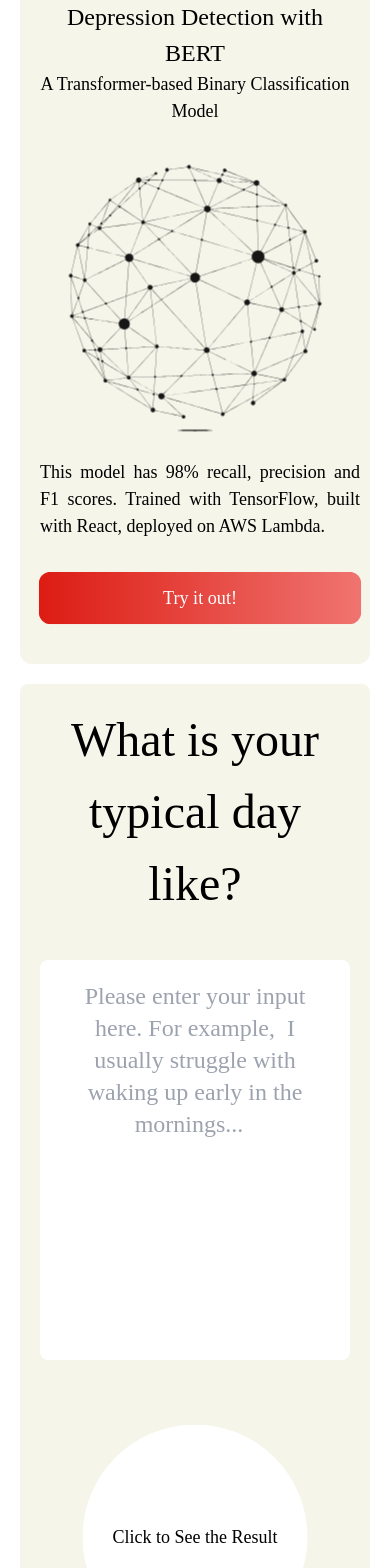
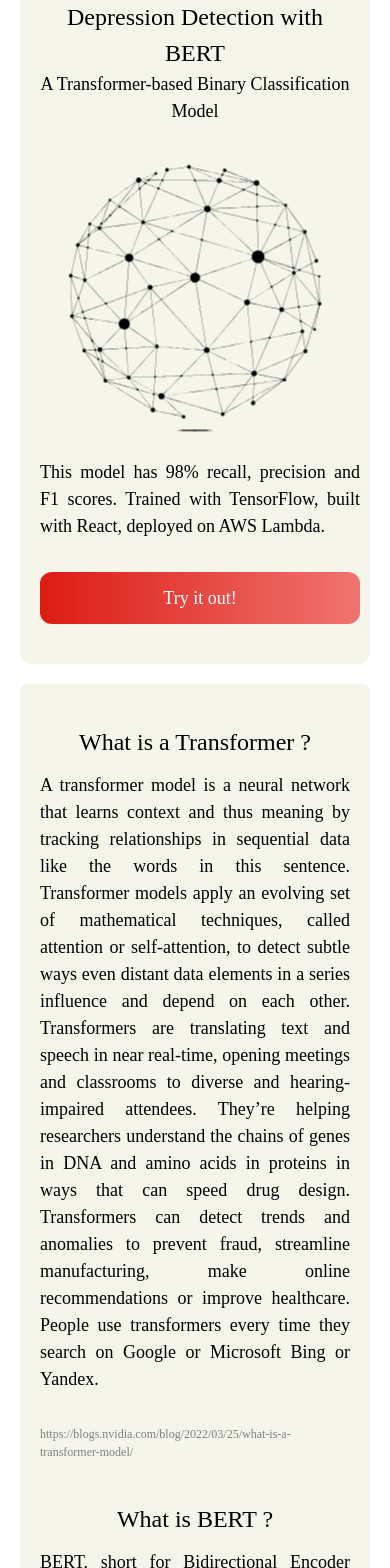
Before and after one commit to yangoz94/ml-depression-detection, a React (Vite) app in the folder react-frontend/: page / in a window 390 px wide. Shown: the part 80-1648 px from the top of the page. Built offline with nearby package versions, Linux system fonts and the light colour scheme; a web font is replaced by a local one.

Commit message:
added information container, refactored code

```diff
--- a/react-frontend/src/App.tsx
+++ b/react-frontend/src/App.tsx
@@ -1,14 +1,91 @@
-import { useState } from "react";
+import { useState, useRef, RefObject } from "react";
 import Button from "./components/Button";
-import DemoContainer from "./components/DemoContainer";
-import LandingPageContainer from "./components/LandingPageContainer";
-
+import InformationContainer from "./components/InformationContainer";
 
 function App() {
+  const x: number = 5;
+  const demoRef = useRef() as RefObject<HTMLDivElement>;
   return (
     <>
-      <LandingPageContainer/>
-      <DemoContainer/>
+      {/* Main Landing Container */}
+      <div className="flex flex-col gap-3 h-min-full m-5 bg-GREEN_MAIN p-5 rounded-xl md:gap-2">
+        <div className="w-36 rounded-xl bg-RED-GRADIENT ">
+          <h3 className=" text-[white]"> Machine Learning </h3>
+        </div>
+        <div>
+          <h1 className="md:text-[36px]">Depression Detection with BERT</h1>
+          <h3 className="md:text-[24px] ">
+            A Transformer-based Binary Classification Model
+          </h3>
+        </div>
+        <img
+          src="src/assets/wire.svg"
+          className="w-[400px] scale-110 md:scale-100 md:w-[500px] animate-pulse mx-auto"
+        ></img>
+        <div className="w-80 md:w-[450px]">
+          <h3 className="text-justify">
+            This model has 98% recall, precision and F1 scores. Trained with
+            TensorFlow, built with React, deployed on AWS Lambda.
+          </h3>
+        </div>
+        <Button
+          label="Try it out!"
+          onPress={() => demoRef.current?.scrollIntoView()}
+        />
+      </div>
+      {/* Definitions Container */}
+      <div className="flex flex-wrap gap-y-10 h-fit bg-GREEN_MAIN py-10 m-5 rounded-lg ">
+        <InformationContainer
+          header="What is a Transformer ?"
+          content="A transformer model is a neural network that learns context and thus meaning by tracking relationships in sequential data like the words in this sentence.
+
+          Transformer models apply an evolving set of mathematical techniques, called attention or self-attention, to detect subtle ways even distant data elements in a series influence and depend on each other.
+
+          Transformers are translating text and speech in near real-time, opening meetings and classrooms to diverse and hearing-impaired attendees.
+
+          They’re helping researchers understand the chains of genes in DNA and amino acids in proteins in ways that can speed drug design. Transformers can detect trends and anomalies to prevent fraud, streamline manufacturing, make online recommendations or improve healthcare.
+
+          People use transformers every time they search on Google or Microsoft Bing or Yandex."
+          reference="https://blogs.nvidia.com/blog/2022/03/25/what-is-a-transformer-model/"
+        />
+        <InformationContainer
+          header="What is BERT ?"
+          content="BERT, short for Bidirectional Encoder Representations from Transformers, is a Machine Learning (ML) model for natural language processing. It was developed in 2018 by researchers at Google AI Language and serves as a swiss army knife solution to 11+ of the most common language tasks, such as sentiment analysis and named entity recognition.
+
+          Language has historically been difficult for computers to ‘understand’. Sure, computers can collect, store, and read text inputs but they lack basic language context.
+
+          So, along came Natural Language Processing (NLP): the field of artificial intelligence aiming for computers to read, analyze, interpret and derive meaning from text and spoken words. This practice combines linguistics, statistics, and Machine Learning to assist computers in ‘understanding’ human language.BERT revolutionized the NLP space by solving the most common NLP tasks."
+          reference="https://huggingface.co/blog/bert-101#1-what-is-bert-used-for"
+        />
+      </div>
+
+      {/* Demo Container */}
+      <div
+        className="bg-GREEN_MAIN flex flex-col h-fit m-5  lg:gap-5 rounded-lg lg:flex-row"
+        ref={demoRef}
+      >
+        <div className=" w-full my-auto p-5  ">
+          <h1 className=" text-[24px] m-auto lg:text-[48px] lg:w-[250px]">
+            What is your typical day like?
+          </h1>
+        </div>
+
+        <div className="w-full p-5  ">
+          <textarea
+            className="h-[400px] w-full p-5 text-2xl lg:text-4xl text-center text-gray-500 rounded-lg border-none outline-none resize-none lg:py-28 lg:bg-transparent "
+            placeholder="Please enter your input here. For example,  I usually struggle with waking up early in the mornings...  "
+          />
+        </div>
+        <div className="flex flex-col bg-inherit w-full gap-5 m-auto pb-5 ">
+          <div
+            className={`flex w-[300px] scale-75  text-3xl  text-black rounded-[300px]  h-[300px] p-5 ${
+              x === 5 ? "bg-[red]" : "bg-[white]"
+            }`}
+          >
+            <h1 className="m-auto"> Click to See the Result</h1>
+          </div>
+        </div>
+      </div>
     </>
   );
 }
--- a/react-frontend/src/components/Button.tsx
+++ b/react-frontend/src/components/Button.tsx
@@ -1,11 +1,16 @@
-import React from "react";
+import React, { MouseEventHandler } from "react";
 
-function Button(props: { label: string}) {
+interface IButtonProps {
+  label: string;
+  onPress?: MouseEventHandler<HTMLButtonElement>;
+}
+function Button (props: IButtonProps) {
 
   return (
     <button
       className="bg-RED-GRADIENT text-lg w-80 mx-auto my-5 md:w-[450px] rounded-xl p-3 transition-all
-    duration-500 ease-in-out animate-SCALER  hover:text-[black] hover:bg-[green]"
+    duration-500 ease-in-out animate-SCALER  hover:text-[black] hover:bg-gradient-to-r from-sky-500 to-indigo-500"
+    onClick = {props.onPress}
     >
       {props.label}
     </button>
--- a/react-frontend/src/components/DemoContainer.tsx
+++ /dev/null
@@ -1,34 +0,0 @@
-import React from "react";
-
-function DemoContainer() {
-  const x: number = 2;
-  return (
-    <>
-      <div className="bg-[#f6f5ea] flex flex-col h-fit m-5  lg:gap-5 rounded-lg lg:flex-row">
-        <div className=" w-full min-h-[100px] my-auto p-5  ">
-          <h1 className=" text-[3rem] w-fit text-center mx-auto lg:text-[3rem] lg:w-[250px] lg:mx-auto">
-            What is your typical day like?
-          </h1>
-        </div>
-
-        <div className="w-full p-5 ">
-          <textarea
-            className="h-[400px] w-full p-5 text-2xl lg:text-4xl text-center text-gray-500 rounded-lg border-none outline-none resize-none lg:py-28 lg:bg-transparent "
-            placeholder="Please enter your input here. For example,  I usually struggle with waking up early in the mornings...  "
-          />
-        </div>
-        <div className="flex flex-col bg-inherit w-full gap-5 m-auto pb-5 ">
-          <div
-            className={`flex w-[300px] scale-75  text-3xl  text-black rounded-[300px]  h-[300px] p-5 ${
-              x === 5 ? "bg-[red]" : "bg-[white]"
-            }`}
-          >
-            <h1 className="m-auto"> Click to See the Result</h1>
-          </div>
-        </div>
-      </div>
-    </>
-  );
-}
-
-export default DemoContainer;
--- /dev/null
+++ b/react-frontend/src/components/InformationContainer.tsx
@@ -0,0 +1,21 @@
+import React from "react";
+
+interface IInformationContainerProps {
+    header: string;
+    content: string;
+    reference: string;
+}
+
+function InformationContainer (props:IInformationContainerProps) {
+  return (
+    <div className="flex flex-col w-[600px] my-auto gap-3">
+          <h2 className="text-[24px] px-5 md:text-[36px]"> {props.header}</h2>
+          <p className="text-justify text-[18px] px-5">
+           {props.content}
+          </p>
+          <p className="text-[12px] text-[gray] pt-5 px-5">{props.reference}</p>
+    </div>
+    );
+}
+
+export default InformationContainer;
--- a/react-frontend/src/components/LandingPageContainer.tsx
+++ /dev/null
@@ -1,30 +0,0 @@
-import React from "react";
-import Button from "./Button";
-
-function LandingPageContainer() {
-  return (
-    <div className="flex flex-col gap-3 h-min-full m-5 bg-[#f6f5ea] p-5 rounded-xl md:gap-2">
-      <div className="w-36 rounded-xl bg-RED-GRADIENT ">
-        <h3 className=" text-[white]"> Machine Learning </h3>
-      </div>
-      <div>
-        <h1 className="md:text-[36px]">Depression Detection with BERT</h1>
-        <h3 className="md:text-[24px] ">
-          A Transformer-based Binary Classification Model
-        </h3>
-      </div>
-      <img
-        src="src/assets/wire.svg"
-        className="w-[400px] scale-110 md:scale-100 md:w-[500px] animate-pulse mx-auto"
-      ></img>
-      <div className="w-80 md:w-[450px]">
-        <h3 className="text-justify">
-          This model has 98% recall, precision and F1 scores. Trained with
-          TensorFlow, built with React, deployed on AWS Lambda.
-        </h3>
-      </div>
-      <Button label="Try it out!" />
-    </div>
-  );
-}
-export default LandingPageContainer;
--- a/react-frontend/src/index.css
+++ b/react-frontend/src/index.css
@@ -10,6 +10,7 @@
         padding: "0";
         margin: "0";
         border-style : "border-box";
+        scroll-behavior: smooth;
     }
 
     button {
--- a/react-frontend/tailwind.config.cjs
+++ b/react-frontend/tailwind.config.cjs
@@ -5,6 +5,9 @@ module.exports = {
     extend: {
       backgroundImage: {
         "RED-GRADIENT": "linear-gradient(to right, #DC1C13, #F07470)",
+      },
+      backgroundColor:{
+        "GREEN_MAIN": "#f6f5ea",
       },
       keyframes: {
         "SCALE-IN-OUT": {
```
